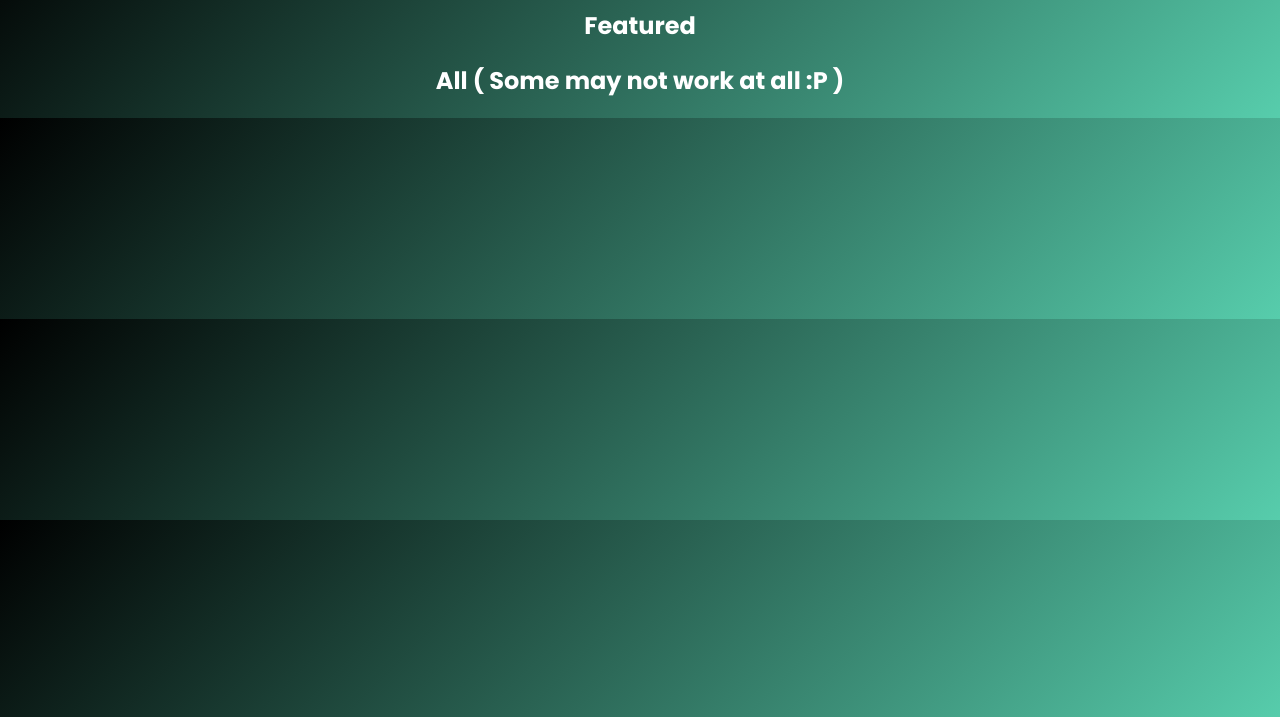
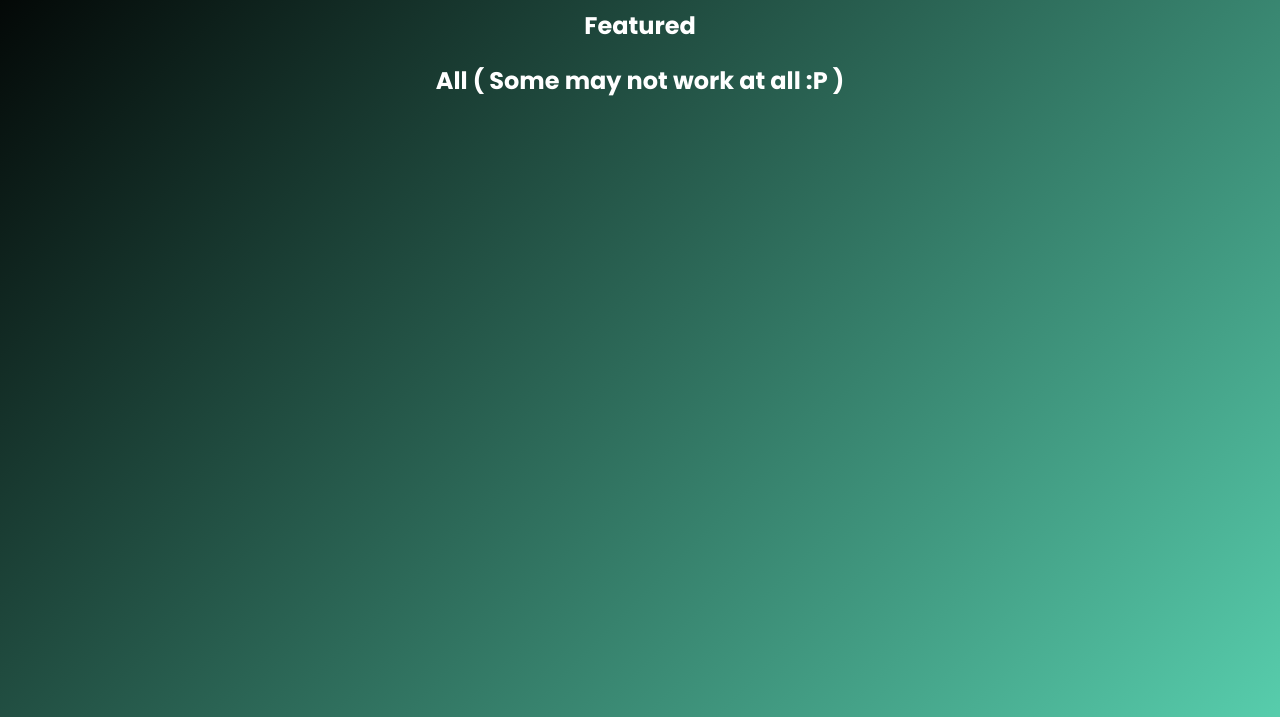
Before and after one commit to Mistium/extensions.mistium, a plain HTML site: page index.html in a window 1280 px wide. Shown: the part 83-800 px from the top of the page. Drawn offline with Linux system fonts and the light colour scheme; no server answers.

Commit message:
Update styles.css

```diff
--- a/styles.css
+++ b/styles.css
@@ -1,10 +1,13 @@
+html, body {
+  min-height: max(100%, 100vh);
+}
+
 body {
     font-family: 'Poppins', sans-serif;
     margin: 0;
     padding: 0;
     transition: background-color 0.3s ease;
     color: #fff;
-    height: 100%;
     background: linear-gradient(135deg, #000, #57cdac);
   }
 
```
